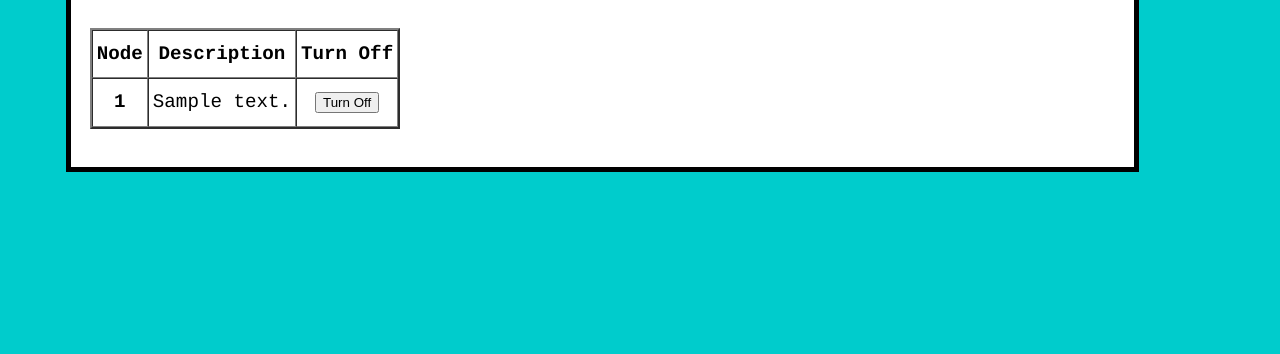
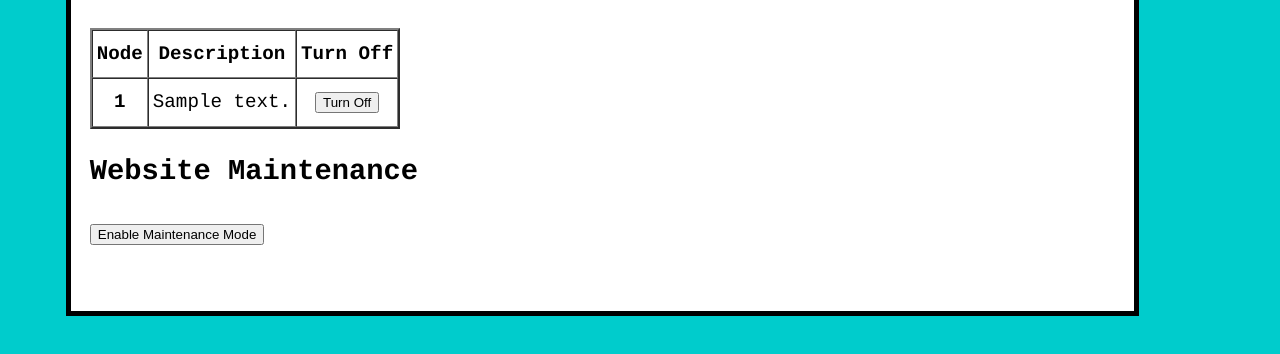
Before and after one commit to xforever1313/commutertrackingsensornet, a Django app: page /admin_maintenance.html in a window 1280 px wide. Shown: the part 1044-1398 px from the top of the page. Before the commit the page ends 1216 px from the top, so only its background shows below. Run offline with Django 3.2, Linux system fonts and the light colour scheme; a user stored in the database is signed in; tables that the repository leaves empty hold one stand-in row (values such as "Sample post"); parts of the project's set-up code (start-up, migrations or seed data) failed here and were passed over; some libraries are stand-ins or nearby versions.

Commit message:
Added a button on the website to enable or disable maintenance mode.

```diff
--- a/website/ctsn_web/views.py
+++ b/website/ctsn_web/views.py
@@ -130,6 +130,16 @@ def AdminMaintenanceView(request):
     elif not request.user.is_staff:
         return HttpResponse('Unauthorized', status=401)
 
+    if (request.method == 'POST'):
+        if ('disable_maintenance' in request.POST):
+            website = Website.objects.get(id=1)
+            website.status = WebsiteStatus.objects.get(id=1)
+            website.save()
+        elif ('enable_maintenance' in request.POST):
+            website = Website.objects.get(id=1)
+            website.status = WebsiteStatus.objects.get(id=2)
+            website.save()
+
     context = {'NavBarURLs' : NavBarURLs, 'pageID' : AdminBarURLs[1][1],
                'title' : 'CTSN Node Maintenance', 'AdminBarURLs' : AdminBarURLs,
                'nodes' : Node.objects.all(), 'status' : CtsnStatus(),
--- a/website/templates/admin_maintenance.html
+++ b/website/templates/admin_maintenance.html
@@ -35,4 +35,18 @@ function powerOff(nodeID) {
 
 </table>
 
+<div style = "text-align:left;">
+<h2>Website Maintenance</h2>
+
+<form action="" method="post">
+{%csrf_token%}
+{%if isMaintenance %}
+<p><input type = "submit" alt = "Disable Maintenance Mode" name = "disable_maintenance" value = "Disable Maintenance Mode"></p>
+{%else%}
+<p><input type = "submit" alt = "Enable Maintenance Mode" name = "enable_maintenance" value = "Enable Maintenance Mode"></p>
+{%endif%}
+</form>
+
+</div>
+
 {%endblock%}
```
